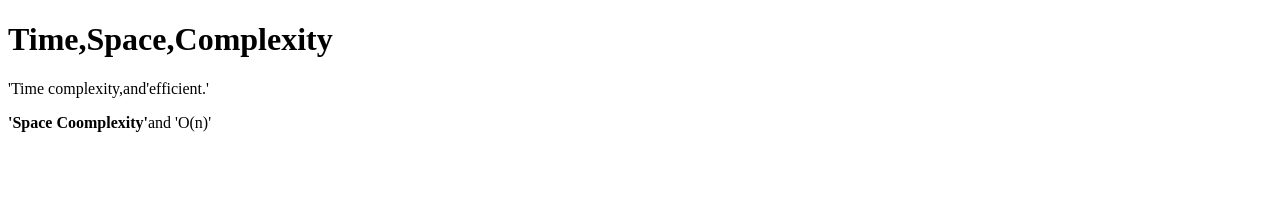
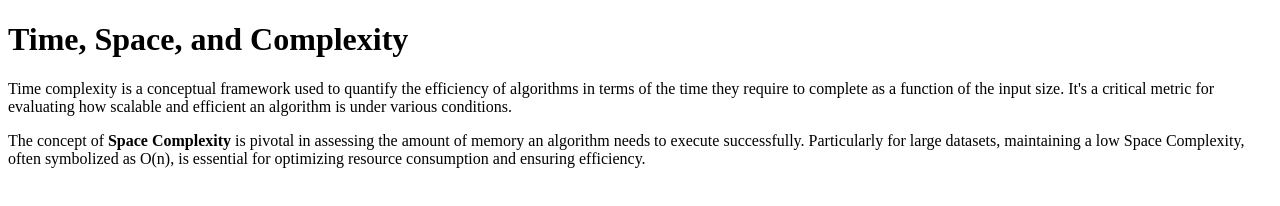
Before and after one commit to acciojob/time-and-space-complexity-deepak5230, a website: page main.html in a window 1280 px wide. Drawn offline with Linux system fonts and the light colour scheme.

Commit message:
created a submission

```diff
--- a/main.html
+++ b/main.html
@@ -9,14 +9,10 @@
 </head>
 
 <body>
-	<h1>Time,Space,Complexity</h1>
-	<p>'Time complexity,and'efficient.'</p>
-	<p><b>'Space Coomplexity'</b>and 'O(n)'</p>
-
-	<!-- the entire body must be written by student -->
-    <script type="text/javascript" src="./script.js">
-</script>
-
+<body>
+    <h1>Time, Space, and Complexity</h1>
+    <p>Time complexity is a conceptual framework used to quantify the efficiency of algorithms in terms of the time they require to complete as a function of the input size. It's a critical metric for evaluating how scalable and efficient an algorithm is under various conditions.</p>
+    <p>The concept of <b>Space Complexity</b> is pivotal in assessing the amount of memory an algorithm needs to execute successfully. Particularly for large datasets, maintaining a low Space Complexity, often symbolized as O(n), is essential for optimizing resource consumption and ensuring efficiency.</p>
 </body>
 
 </html>
```
